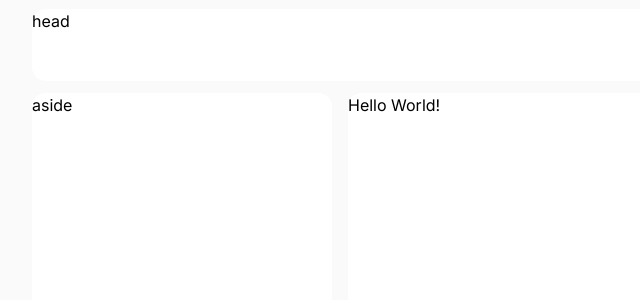
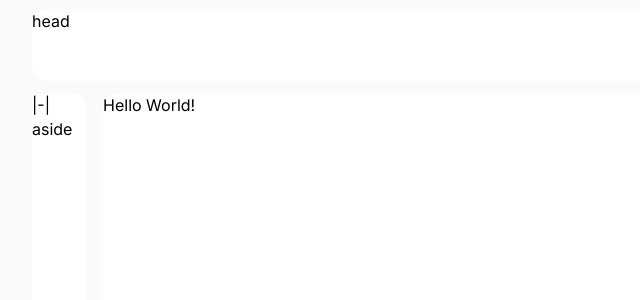
Before and after one commit to luanlabs/fluxity-interface, a Next.js app: page / in a window 1280 px wide. Shown: the top 300 px of the page, without its empty margins (0-640 px from the left). Built offline with nearby package versions, Linux system fonts and the light colour scheme.

Commit message:
fix: inside conflicts resolved

```diff
--- a/src/app/layout.tsx
+++ b/src/app/layout.tsx
@@ -1,4 +1,6 @@
-import type { Metadata } from 'next';
+'use client';
+
+import { useState } from 'react';
 import { Inter } from 'next/font/google';
 
 import '../styles/globals.css';
@@ -6,16 +8,12 @@ import StyledComponentsRegistry from '../styles/registry';
 
 const inter = Inter({ subsets: ['latin'] });
 
-export const metadata: Metadata = {
-  title: 'Fluxity',
-  description: '',
-};
-
 export default function RootLayout({
   children,
 }: {
   children: React.ReactNode;
 }) {
+  const [isFolded, setIsFolded] = useState(false);
   return (
     <html lang="en">
       <body className={inter.className}>
@@ -25,10 +23,20 @@ export default function RootLayout({
               head
             </header>
             <section className="inline-flex basis-full gap-4 w-full h-5/6">
-              <aside className="bg-white basis-3/12 md:basis-2/12 rounded-[14px]">
+              <aside
+                className={`bg-white basis-${
+                  isFolded ? '1/12' : '3/12'
+                } md:basis-2/12 rounded-[14px]`}
+              >
+                <button
+                  className="border-none outline-none"
+                  onClick={() => setIsFolded(!isFolded)}
+                >
+                  |-|
+                </button>
                 aside
               </aside>
-              <article className="bg-white basis-9/12 md:basis-10/12 rounded-[14px]">
+              <article className="bg-white basis-full rounded-[14px]">
                 {children}
               </article>
             </section>
```
